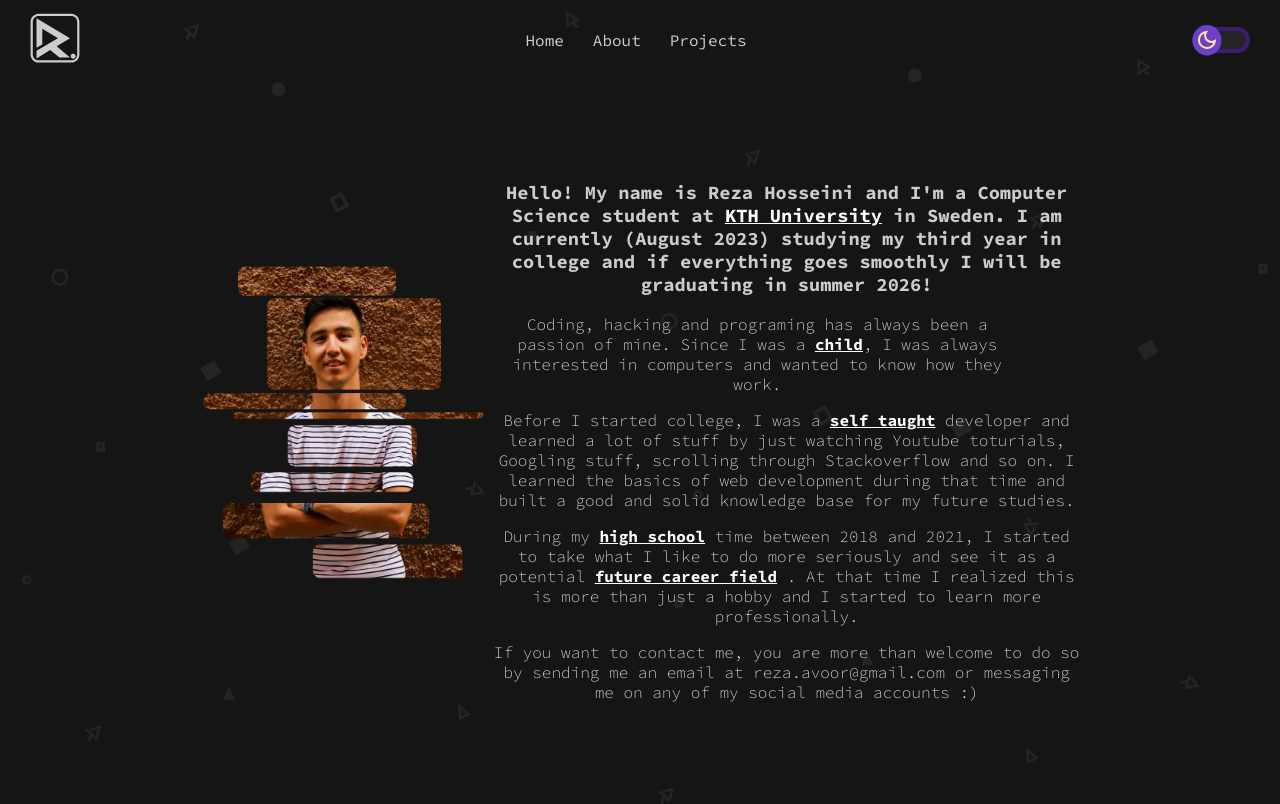
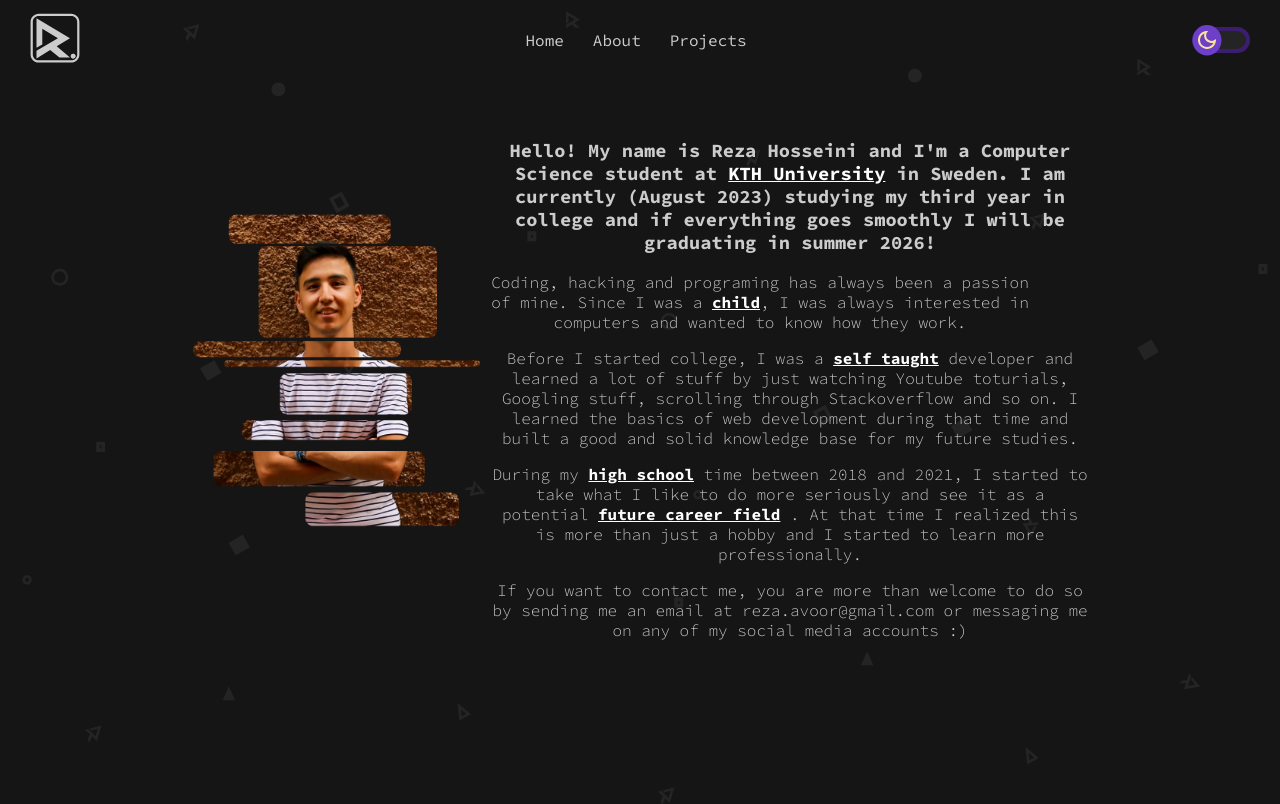
Before and after one commit to Rezaavoor/portfolio, a Next.js app: page /about in a window 1280 px wide. Shown: the top 804 px of the page. Built offline with nearby package versions, Linux system fonts and the light colour scheme.

Commit message:
make images' sizes consistent in different screens

```diff
--- a/components/Project.tsx
+++ b/components/Project.tsx
@@ -48,8 +48,8 @@ export default function Project({
       >
         <Image
           src={image}
-          width={0}
-          height={0}
+          width="0"
+          height="0"
           sizes="100vw"
           style={{
             width: "auto",
--- a/pages/about.tsx
+++ b/pages/about.tsx
@@ -9,12 +9,12 @@ export default function About() {
         display: flex;
         align-items: center;
         justify-content: center;
-        height: 80vh;
-        margin: auto 200px;
+        //height: 80vh;
+        margin: auto;
         ${theme.mq[0]} {
           //900
           font-size: 0.9rem;
-          height: 100%;
+          //height: 100%;
           margin: 0;
           flex-direction: column;
         }
@@ -34,15 +34,19 @@ export default function About() {
           position: relative;
           width: 300px;
           height: 358px;
-          ${theme.mq[1]} {
-            //900
-            //position: absolute;
-            //z-index: -1;
-            //opacity: 0.5;
-          }
         `}
       >
-        <Image src="/Me2.png" fill alt={"Image of myself 2"} />
+        <Image
+          src="/Me2.png"
+          width="0"
+          height="0"
+          sizes="100vw"
+          style={{
+            width: "100%",
+            height: "100%",
+          }}
+          alt={"Image of myself 2"}
+        />
       </div>
       <div
         css={css`
```
Also changed, not shown: pages/index.tsx (+14 -2 lines).
